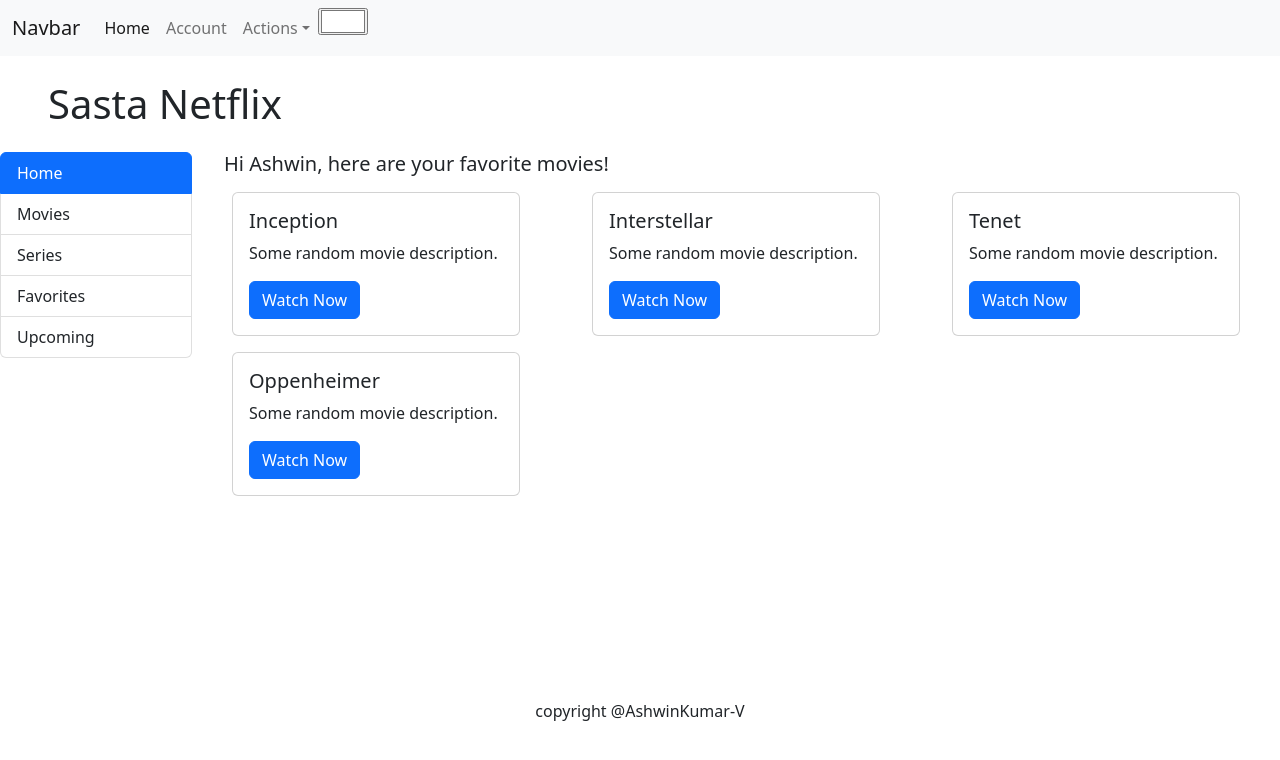
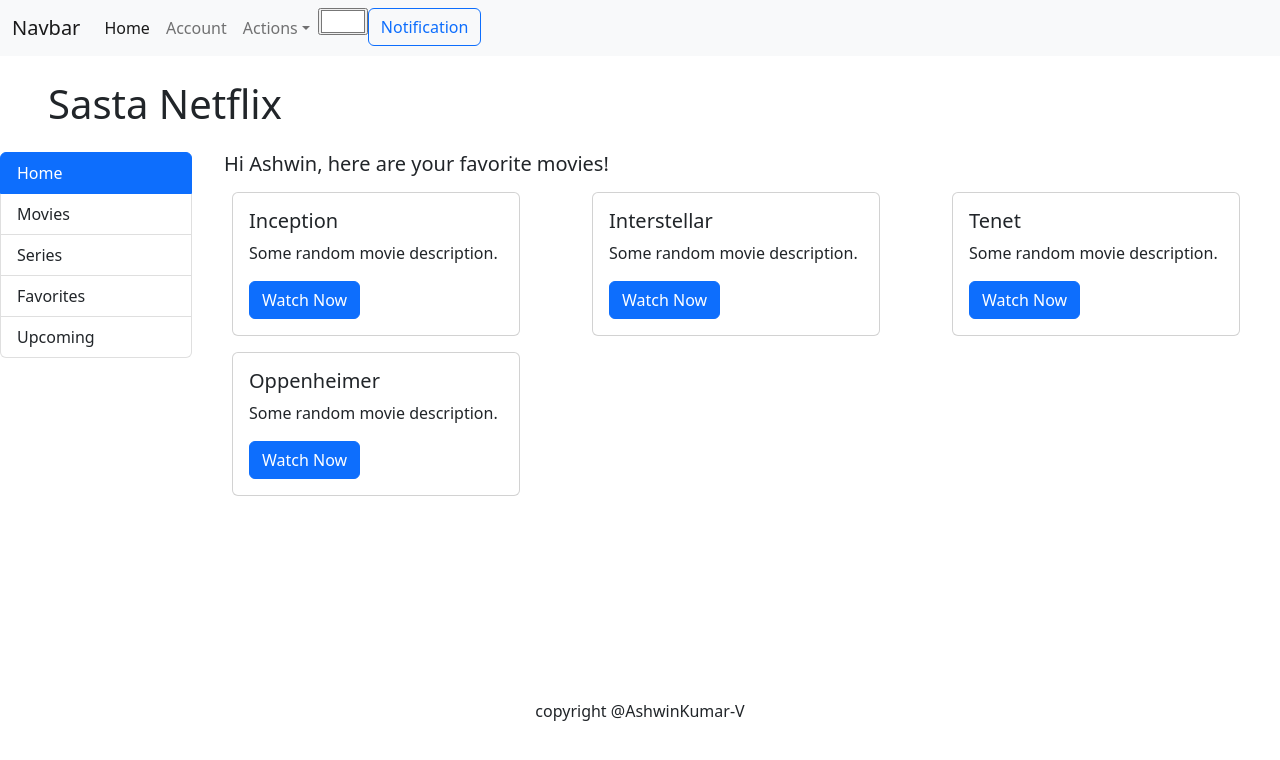
Before and after one commit to AshwinKumar-V/React-Training, a React (Vite) app in the folder ReactProject-1/: page / in a window 1280 px wide. Shown: the top 760 px of the page. Built offline with nearby package versions, Linux system fonts and the light colour scheme.

Commit message:
Notification Alert added to Navbar

```diff
--- a/ReactProject-1/src/App.tsx
+++ b/ReactProject-1/src/App.tsx
@@ -2,6 +2,7 @@
 // import reactLogo from './assets/react.svg'
 // import viteLogo from '/vite.svg'
 import './App.css'
+import Alert from './components/Alert'
 import Content from './components/Content'
 import Footer from './components/Footer'
 import Header from './components/Header'
@@ -13,7 +14,8 @@ function App() {
 
   return (
     <>
-      <Navbar />
+      <Alert alertMessage="You're subscription is almost expiring!" />
+      <Navbar alertText='Notification' />
       <Header />
       <div className='d-flex flex-row justify-content-between menu_content_wrapper'>
         <Menu />
--- /dev/null
+++ b/ReactProject-1/src/components/Alert.tsx
@@ -0,0 +1,5 @@
+const Alert = (props: any) => {
+    return <div id="notification" className='alert alert-danger m-0 d-none'>{props.alertMessage}</div>
+}
+
+export default Alert
--- a/ReactProject-1/src/components/Navbar.tsx
+++ b/ReactProject-1/src/components/Navbar.tsx
@@ -1,6 +1,10 @@
 import BackgroundColor from "./BackgroundColor"
 
-function Navbar() {
+interface Props {
+  alertText: string
+}
+
+function Navbar({ alertText }: Props) {
   return (
     <>
       <nav className="navbar navbar-expand-lg navbar-light bg-light">
@@ -24,7 +28,8 @@ function Navbar() {
                   <li><a className="dropdown-item" href="#">Action 3</a></li>
                 </ul>
               </li>
-              <BackgroundColor />
+              <li className="nav-item"><BackgroundColor /></li>
+              <li className="nav-item"><button type="button" className="btn btn-outline-primary" onClick={() => document.getElementById("notification")?.classList.toggle("d-none")}>{alertText}</button></li>
             </ul>
           </div>
         </div>
```
Also changed, not shown: 1 other file (tests, documents, lock files or other folders).
